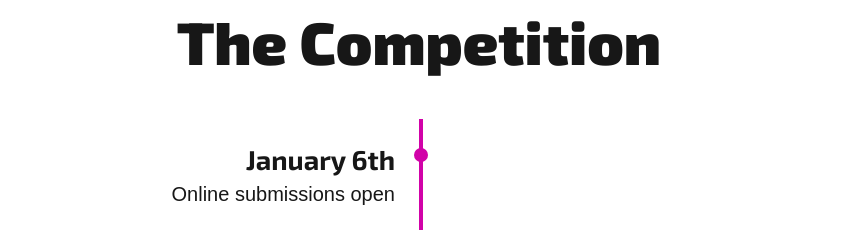
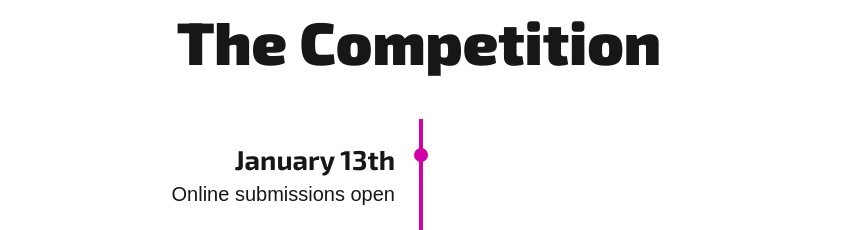
Before and after one commit to billxby/pinatapitch.tech, a Next.js app: page / in a window 1280 px wide. Shown: the part 1660-1890 px from the top of the page, without its empty margins (221-1077 px from the left). Built offline with nearby package versions, Linux system fonts and the light colour scheme.

Commit message:
Update CompetitionSchedule.tsx

```diff
--- a/app/components/CompetitionSchedule.tsx
+++ b/app/components/CompetitionSchedule.tsx
@@ -6,7 +6,7 @@ import { ScheduleItem } from "../utils/types";
 
 const schedule: ScheduleItem[] = [
   {
-    title: "January 6th",
+    title: "January 13th",
     description: "Online submissions open",
   },
   {
```
